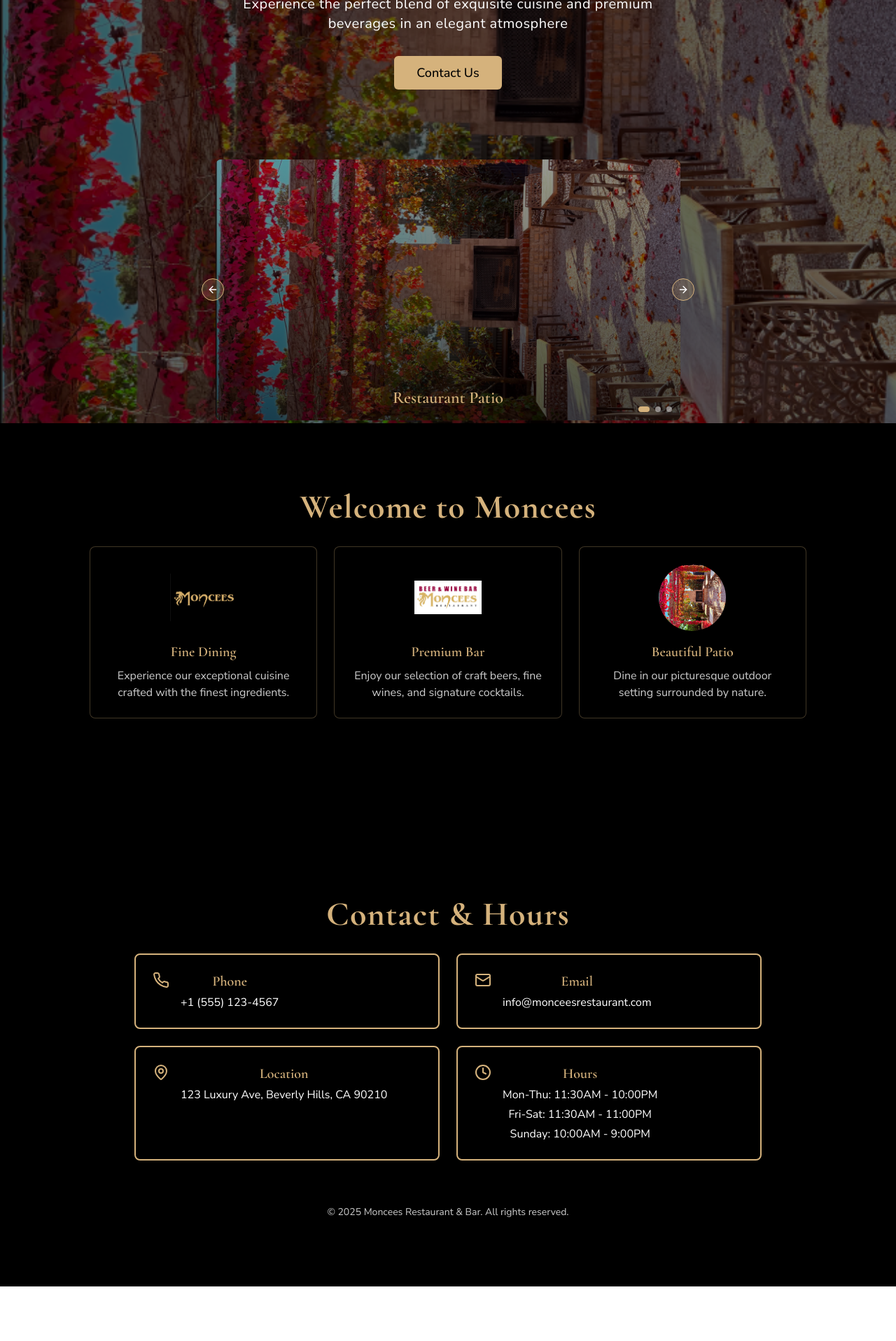
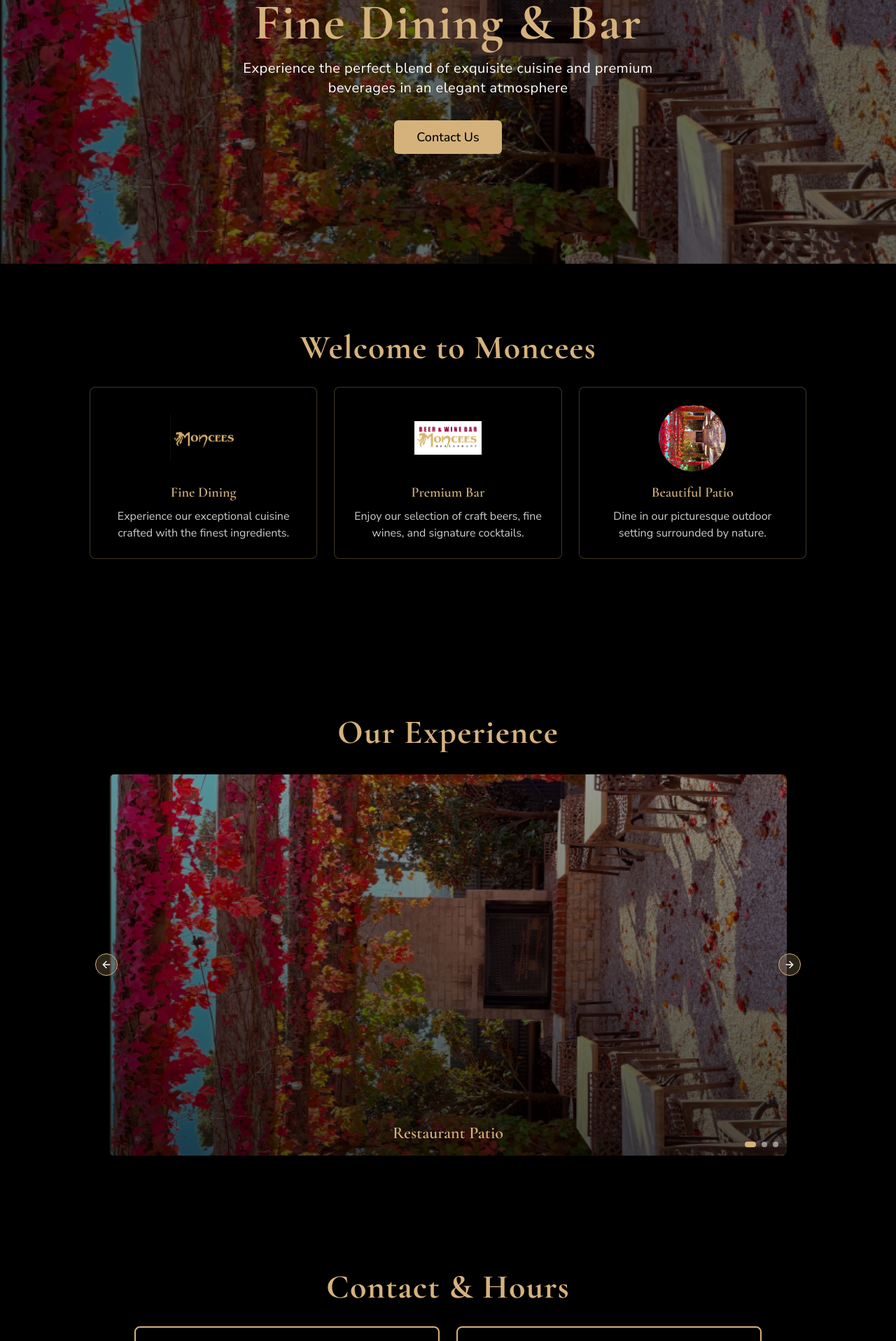
Before and after one commit to MoncyTech/Moncees-restaurant, a React (Vite) app: page / in a window 1280 px wide. Shown: the part 423-2340 px from the top of the page at 70% size. Before the commit the page ends 2262 px from the top, so only its background shows below. Built offline with nearby package versions, Linux system fonts and the light colour scheme.

Commit message:
Move image carousel
Move the image carousel component to be displayed above the contact and hours section.

```diff
--- a/src/components/Hero.tsx
+++ b/src/components/Hero.tsx
@@ -1,6 +1,5 @@
 
 import { Button } from "@/components/ui/button";
-import ImageCarousel from "@/components/ImageCarousel";
 
 interface HeroProps {
   scrollToContact: () => void;
@@ -38,11 +37,6 @@ const Hero = ({ scrollToContact }: HeroProps) => {
         >
           Contact Us
         </Button>
-
-        {/* Image Carousel */}
-        <div className="mt-8 w-full max-w-4xl mx-auto fade-in delay-200">
-          <ImageCarousel interval={6000} />
-        </div>
       </div>
     </div>
   );
--- a/src/components/ImageCarousel.tsx
+++ b/src/components/ImageCarousel.tsx
@@ -95,14 +95,12 @@ export const ImageCarousel = ({ interval = 5000 }: ImageCarouselProps) => {
           ))}
         </CarouselContent>
 
-        <CarouselPrevious
-          className="hidden md:flex -left-4 bg-moncees-gold/20 hover:bg-moncees-gold/40 border-moncees-gold text-white"
-          icon={<ChevronLeft className="h-4 w-4 text-white" />}
-        />
-        <CarouselNext
-          className="hidden md:flex -right-4 bg-moncees-gold/20 hover:bg-moncees-gold/40 border-moncees-gold text-white"
-          icon={<ChevronRight className="h-4 w-4 text-white" />}
-        />
+        <CarouselPrevious className="hidden md:flex -left-4 bg-moncees-gold/20 hover:bg-moncees-gold/40 border-moncees-gold text-white">
+          <ChevronLeft className="h-4 w-4 text-white" />
+        </CarouselPrevious>
+        <CarouselNext className="hidden md:flex -right-4 bg-moncees-gold/20 hover:bg-moncees-gold/40 border-moncees-gold text-white">
+          <ChevronRight className="h-4 w-4 text-white" />
+        </CarouselNext>
       </Carousel>
     </div>
   );
--- a/src/pages/Index.tsx
+++ b/src/pages/Index.tsx
@@ -2,6 +2,7 @@
 import { useRef } from "react";
 import Hero from "@/components/Hero";
 import ContactInfo from "@/components/ContactInfo";
+import ImageCarousel from "@/components/ImageCarousel";
 
 const Index = () => {
   const contactSectionRef = useRef<HTMLDivElement>(null);
@@ -56,6 +57,18 @@ const Index = () => {
         </div>
       </section>
 
+      {/* Image Carousel Section - Added above Contact & Hours */}
+      <section className="py-12 md:py-16 bg-gradient-to-b from-moncees-black/95 to-moncees-black">
+        <div className="max-w-5xl mx-auto text-center px-6">
+          <h2 className="font-cormorant text-3xl md:text-5xl font-bold text-moncees-gold mb-8 fade-in tracking-wide">
+            Our Experience
+          </h2>
+          <div className="fade-in delay-200">
+            <ImageCarousel interval={6000} />
+          </div>
+        </div>
+      </section>
+
       {/* Contact Section */}
       <section ref={contactSectionRef} className="py-16 md:py-24 px-6 bg-gradient-to-b from-moncees-black/95 to-moncees-black">
         <div className="max-w-5xl mx-auto text-center">
```
